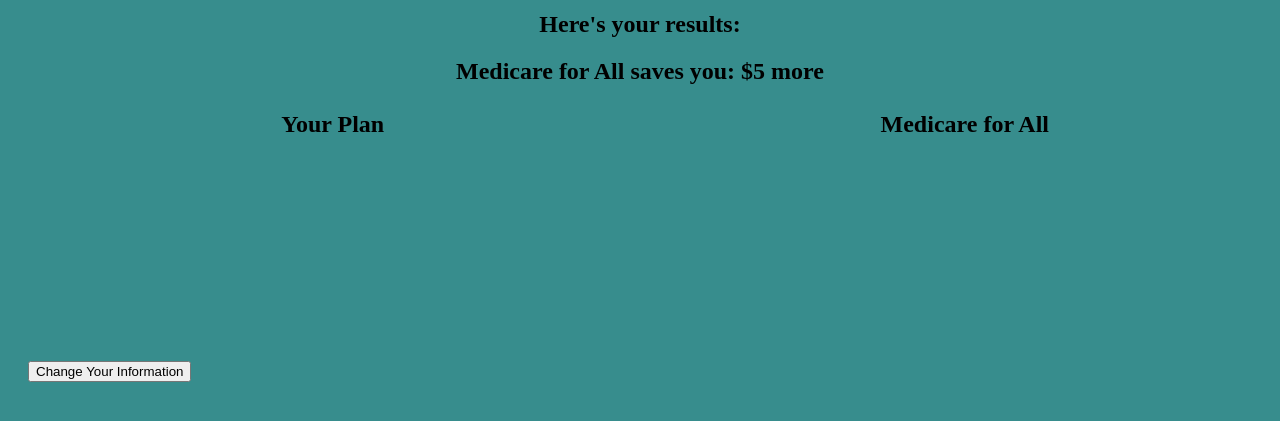
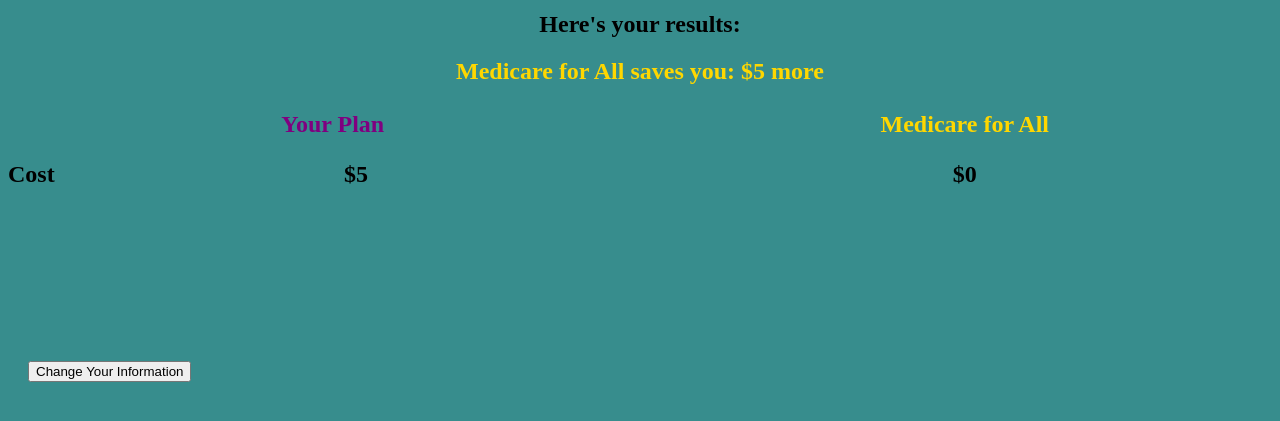
Before and after one commit to ajohn25/health-app, a plain HTML site: page index.html in a window 1280 px wide. Both pictures are taken after typing "5", "5", "5" into the empty fields and a click on the button "Submit". Shown: the part 67-488 px from the top of the page. Drawn offline with Linux system fonts and the light colour scheme.

Commit message:
Cleanup Code

```diff
--- a/index.html
+++ b/index.html
@@ -1,20 +1,17 @@
 <!doctype html>
-
 <html>
     <head>
     <link rel="stylesheet" href ="main.css"/>
     </head>
 
     <body>
-
         <script src="main.js"></script>
 
         <h1>HealthCare Calculator</h1>
-
-
+        <!–– Inputs -->
         <div id="income_input" >
-            <input id = "income_text" type= "number" style = "width:200px;"   placeholder="Enter Your Total Income ($)">
-
+            <input id = "income_text" type= "number"
+                   style = "width:200px;"   placeholder="Enter Your Total Income ($)">
         </div>
 
         <div id="status_input">
@@ -25,32 +22,27 @@
             </select>
         </div>
 
-
         <div id="fam_input">
-
-                <input id = "fam_text" type= "number"
-                    style ="width:260px;" placeholder ="How many  members are in your family?">
-
+            <input id = "fam_text" type= "number" style ="width:260px;"
+                   placeholder ="How many  members are in your family?">
         </div>
 
         <div id = "cost_input">
-                <input id = "cost_text" style ="width:260px;" type= "number"  placeholder="Enter Your Current Insurance Cost ($)">
+            <input id = "cost_text" style ="width:260px;" type= "number"
+                   placeholder="Enter Your Current Insurance Cost ($)">
         </div>
 
         <div id="insurance_input" style = "display: none">
-
             <select id="providers_select">
                 <option value="" disabled selected>Select Your Insurance Provider</option>
-                    <option value="1">Red</option>
-                    <option value="2">Blue</option>
-                    <option value="3">United</option>
+                <option value="1">United Healthcare</option>
+                <option value="2">Blue Cross Blue Shield</option>
+                <option value="3">Cigna</option>
                 <option value="999">Other</option>
             </select>
-
         </div>
 
         <div id="plan_input" style = "display: none">
-
             <select id="plans_select">
                 <option value="" disabled selected>Select Your Insurance Plan</option>
                 <option value="1">Red</option>
@@ -58,16 +50,10 @@
                 <option value="3">United</option>
                 <option value="999">Other</option>
             </select>
-
         </div>
-
-
-
-
+        <!–– Buttons -->
         <div id = "submit">
-
             <button onclick="hideSubmit()"> Submit </button>
-
         </div>
 
         <div id = "clear">
@@ -78,43 +64,45 @@
             <button onclick="toggleAdvanced()"> Advanced Options </button>
         </div>
 
-
-
-
         <div id = "restart_button" style = "display: none;">
             <button onclick="hideRestart()"> Change Your Information </button>
         </div>
-
-            <div id = "plan_spacer_left">
-
+        <!–– 2nd Page -->
+        <div id = "left_spacer1">
             <div id = "plan1_title" style = "display: none;">
                 <h2 align="center"> Your Plan</h2>
             </div>
-
-
         </div>
 
-            <div id = "plan_spacer_right">
-
-                 <div id = "plan3_title" style = "display: none;">
+        <div id = "right_spacer1">
+                <div id = "plan2_title" style = "display: none;">
                 <h2 align="center"> Medicare for All</h2>
             </div>
-
-
         </div>
 
+        <div id = "left_spacer2">
+            <div id = "cost_title" style = "display: none;">
+                <h2> Cost</h2>
+            </div>
+            <div id = "old_cost" style = "display: none;">
+                <h2 id = old_cost_line align="center"> $0 </h2>
+            </div>
+        </div>
+
+        <div id = "right_spacer2">
+            <div id = "new_cost" style = "display: none;">
+                <h2 id = new_cost_line align="center"> $0 </h2>
+            </div>
+        </div>
 
         <div id = "results_headline" style = "display: none;">
+
             <h2 id = results_line>Here's your results:</h2>
-                <h2 id = savings_line> Medicare for All saves you:
-                    <script type="text/javascript">
-                      document.write(savings);
-                    </script>
-                </h2>
+
+            <div id = savings_wrap>
+                <h2 id = savings_line> Medicare for All saves you:  </h2>
             </div>
-
-
-
+        </div>
 
     </body>
 </html>
--- a/main.css
+++ b/main.css
@@ -1,7 +1,6 @@
 body{
     display:grid;
     background-color: rgb(55, 141, 141);
-
 
     grid-template:
         "headline headline" 50px
@@ -15,109 +14,154 @@ body{
         "input13 input14" 50px
 }
 
+textarea{padding: 100px;}
 
-
-
-h1{
+h1
+{
     text-align: center;
     color: blue;
     grid-area:headline;
 }
 
-div[id ="results_headline"] {
+div[id ="results_headline"]
+{
     color: black;
     text-align: center;
     grid-area:caption;
-
 }
 
-textarea{
-    padding: 100px;
+div[id="income_input"]
+{
+    grid-area: input1;
+    text-align: center;
 }
 
-
-div[id="income_input"] {
-    grid-area: input1;
+div[id="status_input"]
+{
+    grid-area: input2;
     text-align: center;
-
 }
 
-div[id="status_input"] {
-    grid-area: input2;
+div[id="fam_input"]
+{
+    grid-area: input3;
     text-align: center;
-
 }
 
-div[id="submit"] {
-    grid-area: input8;
-    text-align: center;
-
-}
-
-div[id="insurance_input"] {
-    grid-area: input5;
-    text-align: center;
-
-}
-
-div[id="plan_input"] {
-    grid-area: input6;
-    text-align: center;
-
-}
-
-div[id="clear"] {
-    grid-area: input7;
-    text-align: center;
-
-}
-
-div[id="advanced_button"] {
-    grid-area: input9;
-    text-align: center;
-
-}
-
-div[id="cost_input"] {
+div[id="cost_input"]
+{
     grid-area: input4;
     text-align: center;
 }
 
-div[id="advanced1"] {
-    grid-area: input11;
+div[id="insurance_input"]
+{
+    grid-area: input5;
     text-align: center;
 }
 
-div[id="fam_input"] {
-    grid-area: input3;
+div[id="plan_input"]
+ {
+    grid-area: input6;
     text-align: center;
 }
 
-div[id="restart_button"] {
+div[id="clear"]
+{
+    grid-area: input7;
+    text-align: center;
+}
+
+div[id="submit"]
+{
+    grid-area: input8;
+    text-align: center;
+}
+
+div[id="advanced_button"]
+{
+    grid-area: input9;
+    text-align: center;
+}
+/*2nd Page*/
+div[id="restart_button"]
+{
     grid-area: input13;
     padding: 20px;
 }
 
-div[id ="plan_spacer_left"]{
+div[id ="left_spacer1"]
+{
     grid-area: input3;
     display: grid;
     grid-template:
-       "plan1 plan2 plan3" ;
+       "plan1 plan2 plan3";
 }
 
-div[id ="plan_spacer_right"]{
+div[id ="right_spacer1"]
+{
     grid-area: input4;
     display: grid;
     grid-template:
-       "plan4 plan5 plan6" ;
+       "plan4 plan5 plan6";
 }
 
-div[id = "plan1_title"]{
+div[id ="left_spacer2"]
+{
+    grid-area: input5;
+    display: grid;
+    grid-template:
+       "plan1 plan2 plan3";
+}
+
+div[id ="right_spacer2"]
+{
+    grid-area: input6;
+    display: grid;
+    grid-template:
+       "plan4 plan5 plan6";
+}
+
+div[id = "plan1_title"]
+{
+    grid-area: plan2;
+    color: purple;
+}
+
+div[id = "plan2_title"]
+{
+    grid-area: plan5;
+    color: gold;
+}
+
+div[id = "cost_title"]
+{
+    grid-area: plan1;
+}
+
+div[id = "old_cost"]
+{
     grid-area: plan2;
 }
 
-div[id = "plan3_title"]{
+div[id = "new_cost"]
+{
     grid-area: plan5;
+}
+
+div[id = "your_title"]
+{
+    grid-area: plan2;
+}
+
+div[id = "new_plan_title"]
+{
+    grid-area: plan5;
+}
+/*Colors*/
+div[id = "savings_wrap"]
+{
+    color: gold;
 }
 
 select,
@@ -125,7 +169,6 @@ select option {
   color: #000000;
 }
 
-
 select:invalid,
 select option[value=""] {
   color: #999999;
--- a/main.js
+++ b/main.js
@@ -1,4 +1,111 @@
-var savings = 0;
+
+class Customer
+{
+    constructor(income, status, fam, cost)
+    {
+        this.tax = 0.04;
+        this.income = income;
+        this.status = status;
+        this.fam = fam;
+        this.cost = cost;
+        this.deduction = this.calcDeduction();
+   }
+
+    calcDeduction()
+    {
+        if (this.status == 2 && this.fam > 3) return 29000;
+        else return 0;
+    }
+
+    calcNewCost()
+    {
+        var temp_cost = Math.round( (this.income - this.deduction) * this.tax );
+        if (temp_cost < 0) temp_cost = 0;
+        return temp_cost;
+    }
+
+    calcSavings() {return ( this.cost - this.calcNewCost() );}
+}
+
+function hideSubmit()
+{
+    //hiding
+    document.getElementById("income_input").style.display = "none";
+    document.getElementById("status_select").style.display = "none";
+    document.getElementById("insurance_input").style.display = "none";
+    document.getElementById("plan_input").style.display = "none";
+    document.getElementById("fam_input").style.display = "none";
+    document.getElementById("cost_input").style.display = "none";
+    document.getElementById("clear").style.display = "none";
+    document.getElementById("submit").style.display = "none";
+    document.getElementById("advanced_button").style.display = "none";
+    //showing
+    document.getElementById("results_headline").style.display = "inline-block";
+    document.getElementById("restart_button").style.display = "inline-block";
+    document.getElementById("results_headline").style.display = "inline-block";
+    document.getElementById("plan1_title").style.display = "inline-block";
+    document.getElementById("plan2_title").style.display = "inline-block";
+    document.getElementById("cost_title").style.display = "inline-block";
+    document.getElementById("old_cost").style.display = "inline-block";
+    document.getElementById("new_cost").style.display = "inline-block";
+    results_headline.style.display = "inline";
+    newPage();
+}
+
+function newPage() //Go to 2nd page
+{
+    var income = document.getElementById("income_text").value;
+    var status = document.getElementById("status_select").value;
+    var fam = document.getElementById("fam_text").value;
+    var cost = document.getElementById("cost_text").value;
+
+    let User = new Customer(income, status, fam, cost);
+
+    var plan_name = "Medicare for All"
+    var display_savings = User.calcSavings();
+
+    if (User.calcSavings() < 0) //Adjust text forp lan name if needed
+    {
+        plan_name = "Your plan";
+        display_savings = -(display_savings);
+        document.getElementById("savings_wrap").style.color = "purple";
+    }
+    //Writing text to document
+    document.getElementById("savings_line").innerHTML = (plan_name + " saves you: $" + display_savings + " more");
+    document.getElementById("old_cost_line").innerHTML = ("$" + User.cost );
+    document.getElementById("new_cost_line").innerHTML = ("$" + User.calcNewCost() );
+}
+
+function hideRestart() //Go back to 1st Page
+{
+    //showing
+    document.getElementById("income_input").style.display = "inline-block";
+    document.getElementById("status_select").style.display = "inline-block";
+    document.getElementById("fam_input").style.display = "inline-block";
+    document.getElementById("cost_input").style.display = "inline-block";
+    document.getElementById("clear").style.display = "inline-block";
+    document.getElementById("submit").style.display = "inline-block";
+    document.getElementById("advanced_button").style.display = "inline-block";
+    //hiding
+    document.getElementById("results_headline").style.display = "none";
+    document.getElementById("restart_button").style.display =  "none";
+    document.getElementById("results_headline").style.display = "none";
+    document.getElementById("plan1_title").style.display = "none";
+    document.getElementById("plan2_title").style.display = "none";
+    document.getElementById("cost_title").style.display = "none";
+    document.getElementById("old_cost").style.display = "none";
+    document.getElementById("new_cost").style.display = "none";
+    results_headline.style.display = "none";
+}
+
+function toggleAdvanced()
+{
+    var inCheck1 = document.getElementById("plan_input");
+    var inCheck2 = document.getElementById("insurance_input");
+    if (inCheck1.style.display == "inline-block") { inCheck1.style.display = "none"; inCheck2.style.display = "none"; }
+    else {inCheck1.style.display = "inline-block"; inCheck2.style.display = "inline-block";}
+}
+
 function clearInputs()
 {
     document.getElementById("income_text").value = "";
@@ -9,72 +116,3 @@ function clearInputs()
     //document.getElementById("provs").value = "";
     //document.getElementById("plans").value = "";
 }
-
-function hideSubmit()
-{
-    document.getElementById("income_input").style.display = "none";
-    document.getElementById("status_select").style.display = "none";
-    document.getElementById("providers_select").style.display = "none";
-    document.getElementById("plans_select").style.display = "none";
-    document.getElementById("fam_input").style.display = "none";
-    document.getElementById("cost_input").style.display = "none";
-    document.getElementById("clear").style.display = "none";
-    document.getElementById("submit").style.display = "none";
-    document.getElementById("advanced_button").style.display = "none";
-    document.getElementById("results_headline").style.display = "inline-block";
-    document.getElementById("restart_button").style.display = "inline-block";
-    document.getElementById("results_headline").style.display = "inline-block";
-    document.getElementById("plan1_title").style.display = "inline-block";
-   // document.getElementById("plan2_title").style.display = "inline-block";
-    document.getElementById("plan3_title").style.display = "inline-block";
-  //  document.getElementById("plan4_title").style.display = "inline-block";
-    results_headline.style.display = "inline";
-
-    var income = document.getElementById("income_text").value;
-    var status = document.getElementById("status_select").value;
-    var fam = document.getElementById("fam_text").value;
-    var cost = document.getElementById("cost_text").value;
-
-    var savings = calculate(income, status, fam, cost);
-    var verb_cost = "saves"
-    if (savings < 0) { verb_cost = "costs"; savings = -(savings);}
-    document.getElementById("savings_line").innerHTML = ("Medicare for All " + verb_cost + " you: $" + savings + " more");
-
-}
-
-function calculate(income, status, fam, cost)
-{
-    var reduce = 0;
-    if (status == 2 && fam > 3) reduce = 29000;
-    var new_cost = (income - reduce) * 0.04;
-    if(new_cost < 0) new_cost = 0;
-    var savings = Math.round( cost - new_cost);
-    return savings;
-}
-
-function hideRestart()
-{
-    document.getElementById("income_input").style.display = "inline-block";
-    document.getElementById("status_select").style.display = "inline-block";
-    document.getElementById("fam_input").style.display = "inline-block";
-    document.getElementById("cost_input").style.display = "inline-block";
-    document.getElementById("clear").style.display = "inline-block";
-    document.getElementById("submit").style.display = "inline-block";
-    document.getElementById("advanced_button").style.display = "inline-block";
-    document.getElementById("results_headline").style.display = "none";
-    document.getElementById("restart_button").style.display =  "none";
-    document.getElementById("results_headline").style.display = "none";
-    document.getElementById("plan1_title").style.display = "none";
-  //  document.getElementById("plan2_title").style.display = "none";
-    document.getElementById("plan3_title").style.display = "none";
- //   document.getElementById("plan4_title").style.display = "none";
-    results_headline.style.display = "none";
-}
-
-function toggleAdvanced()
-{
-    var inCheck1 = document.getElementById("plan_input");
-    var inCheck2 = document.getElementById("insurance_input");
-    if (inCheck1.style.display == "inline-block") { inCheck1.style.display = "none"; inCheck2.style.display = "none"; }
-    else {inCheck1.style.display = "inline-block"; inCheck2.style.display = "inline-block";}
-}
```
Lines whose indentation alone changed are shown as unchanged.
